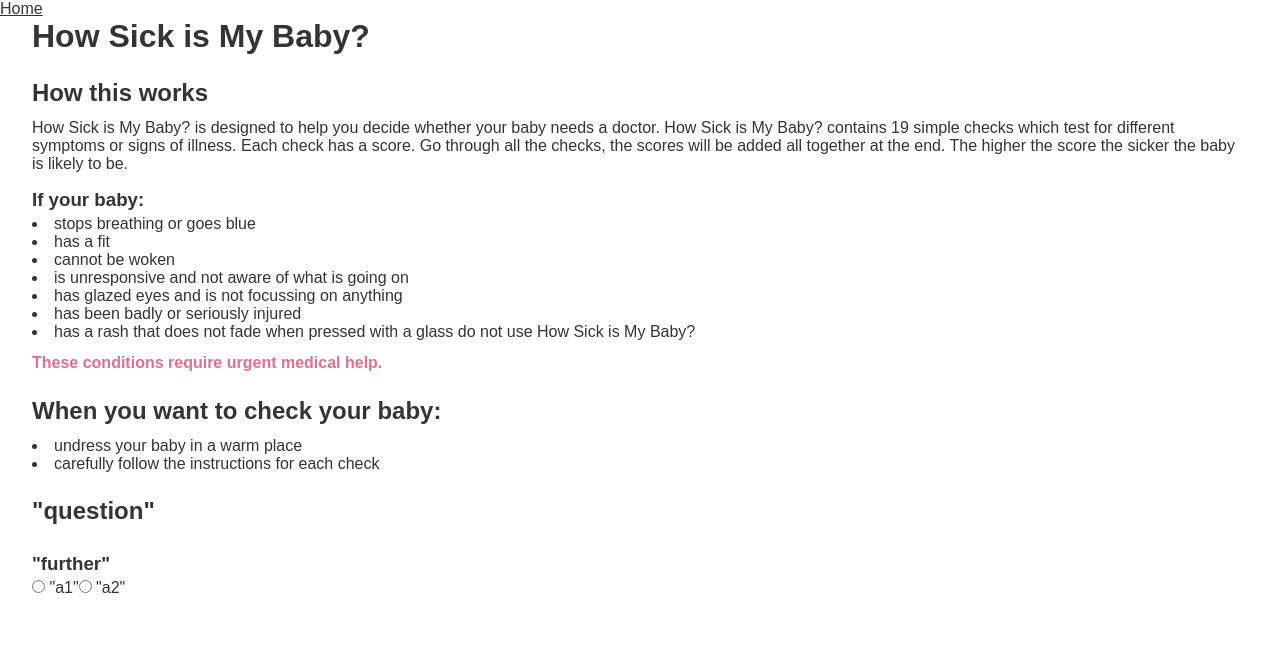
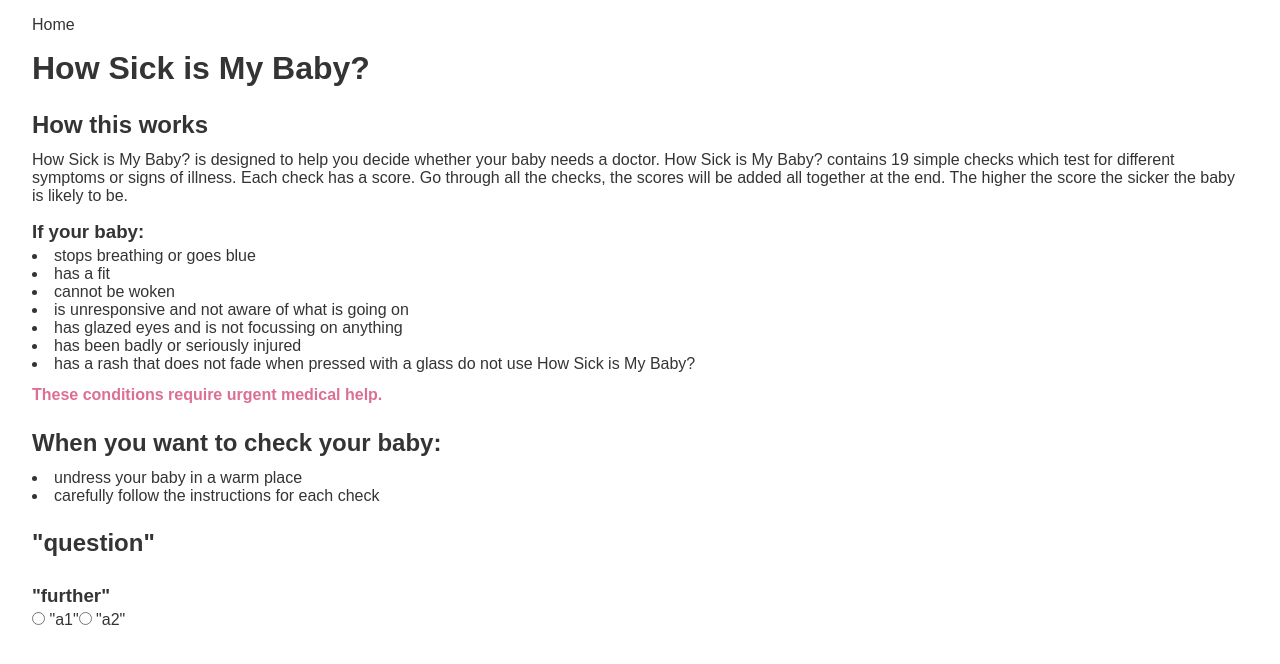
Before and after one commit to LauraPinckney/HowSickIsMyBaby, a React (Create React App) app: page / in a window 1280 px wide. Shown: the top 664 px of the page. Built offline with nearby package versions, Linux system fonts and the light colour scheme.

Commit message:
styling updates

```diff
--- a/src/components/navbar/Navbar.module.scss
+++ b/src/components/navbar/Navbar.module.scss
@@ -0,0 +1,6 @@
+@import '../../styles/partials/mixins';
+@import '../../styles/partials/variables';
+
+.container {
+  margin: 1em 2em 1em 2em;
+}
--- a/src/components/navbar/navbar.jsx
+++ b/src/components/navbar/navbar.jsx
@@ -3,10 +3,8 @@ import React from 'react';
 
 export const Navbar = () => {
   return (
-    <>
-      <div>
-        <a href="/">Home</a>
-      </div>
-    </>
+    <div className={styles.container}>
+      <a href="/">Home</a>
+    </div>
   );
 };
--- a/src/styles/global.scss
+++ b/src/styles/global.scss
@@ -20,3 +20,13 @@ h2 {
 h3 {
   padding: 1rem 0 0.25rem 0;
 }
+
+a {
+  text-decoration: none;
+  color: rgb(52, 52, 52);
+}
+
+a:hover {
+  color: hotpink;
+  text-decoration: none;
+}
```
